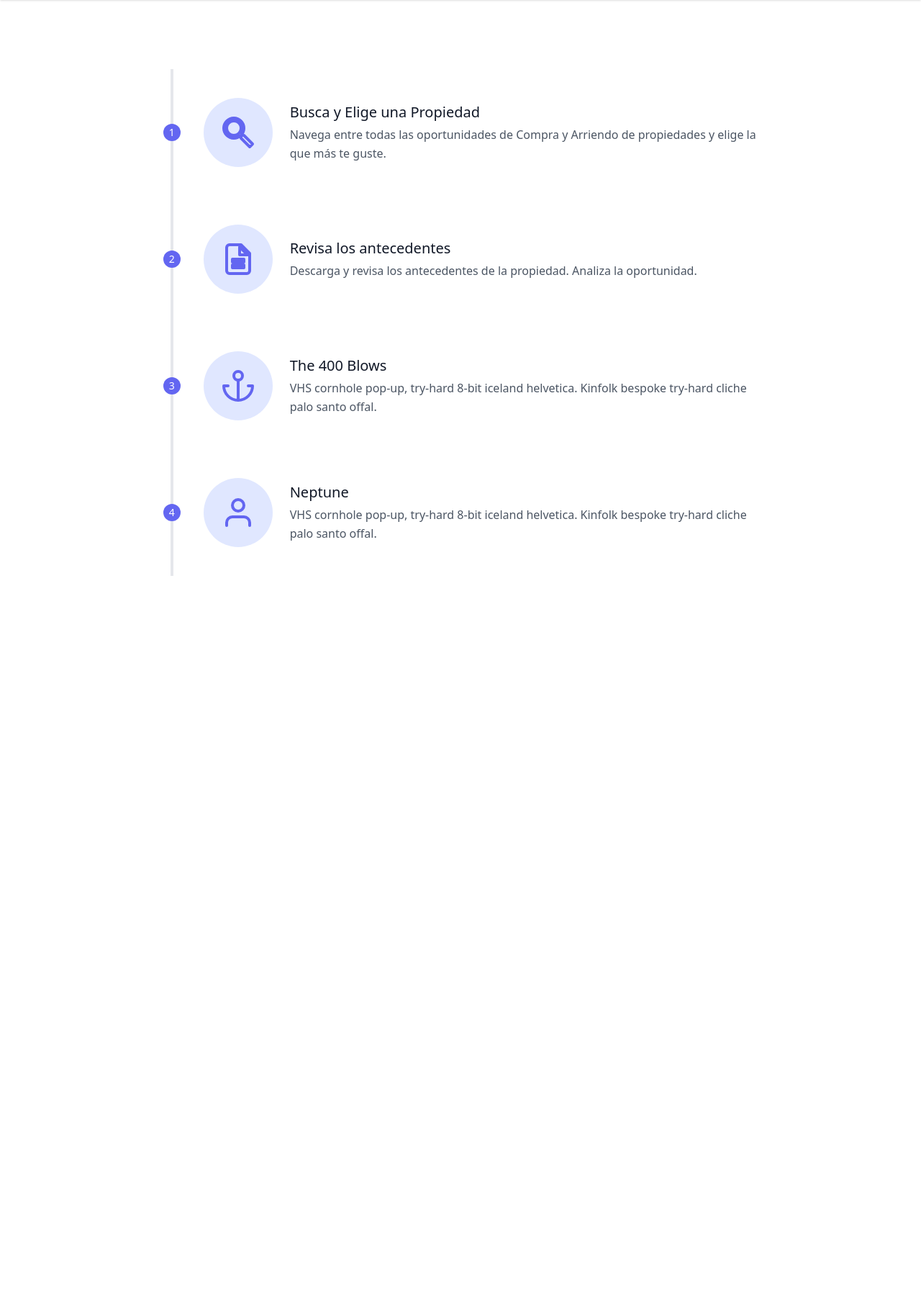
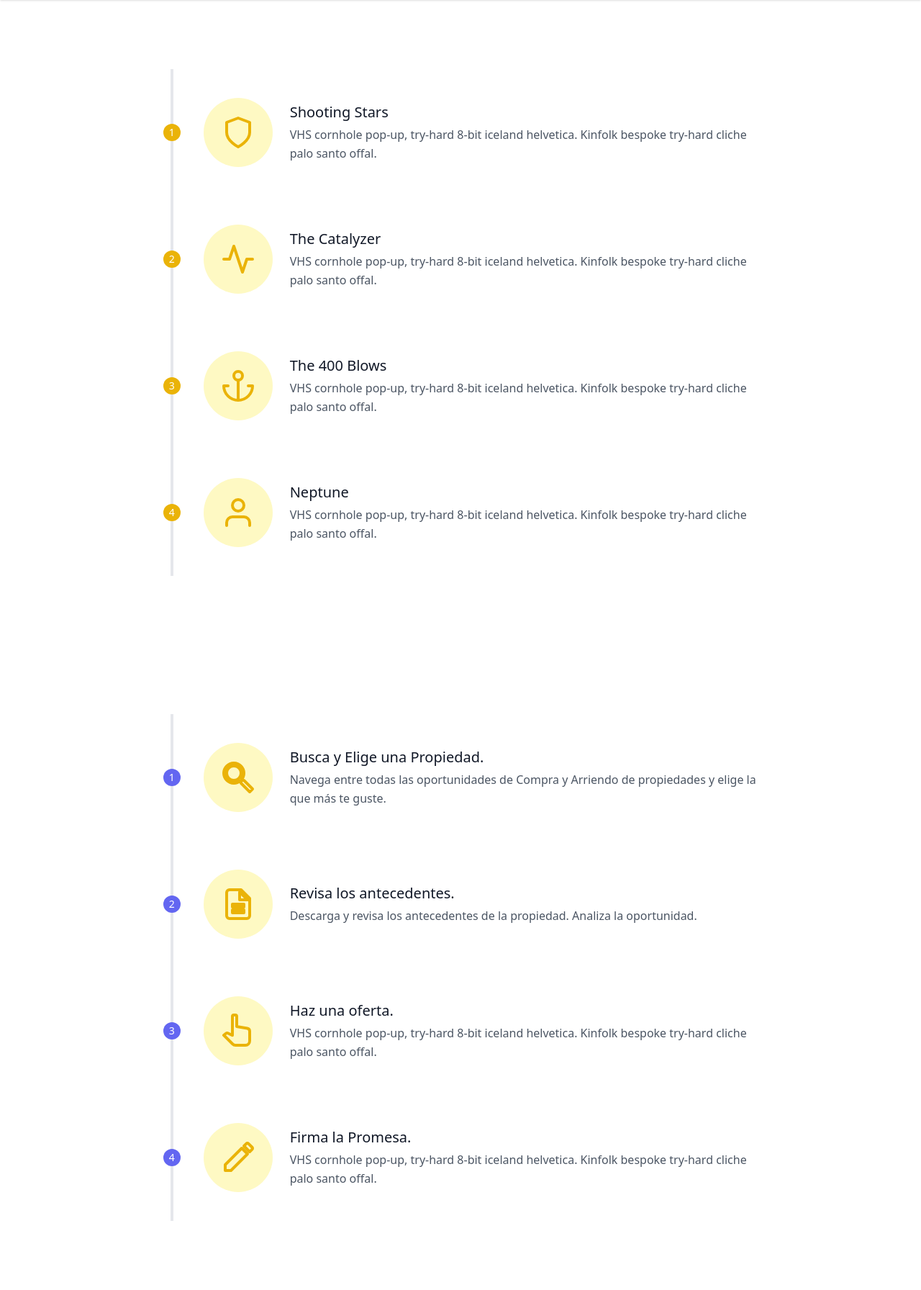
Before and after one commit to pablodonetch/bestoff, a Django app: page / in a window 1280 px wide. Shown: the part 112-1904 px from the top of the page at 72% size. Before the commit the page ends 912 px from the top, so only its background shows below. Run offline with Django 4.2, Linux system fonts and the light colour scheme; some libraries are stand-ins or nearby versions.

Commit message:
20220310_2

```diff
--- a/templates/components/steps.html
+++ b/templates/components/steps.html
@@ -4,16 +4,16 @@
         <div class="h-full w-6 absolute inset-0 flex items-center justify-center">
           <div class="h-full w-1 bg-gray-200 pointer-events-none"></div>
         </div>
-        <div class="flex-shrink-0 w-6 h-6 rounded-full mt-10 sm:mt-0 inline-flex items-center justify-center bg-indigo-500 text-white relative z-10 title-font font-medium text-sm">1</div>
+        <div class="flex-shrink-0 w-6 h-6 rounded-full mt-10 sm:mt-0 inline-flex items-center justify-center bg-yellow-500 text-white relative z-10 title-font font-medium text-sm">1</div>
         <div class="flex-grow md:pl-8 pl-6 flex sm:items-center items-start flex-col sm:flex-row">
-          <div class="flex-shrink-0 w-24 h-24 bg-indigo-100 text-indigo-500 rounded-full inline-flex items-center justify-center">
+          <div class="flex-shrink-0 w-24 h-24 bg-yellow-100 text-yellow-500 rounded-full inline-flex items-center justify-center">
             <svg fill="none" stroke="currentColor" stroke-linecap="round" stroke-linejoin="round" stroke-width="2" class="w-12 h-12" viewBox="0 0 24 24">
-                <path d="M 9 2 C 5.1458514 2 2 5.1458514 2 9 C 2 12.854149 5.1458514 16 9 16 C 10.747998 16 12.345009 15.348024 13.574219 14.28125 L 14 14.707031 L 14 16 L 20 22 L 22 20 L 16 14 L 14.707031 14 L 14.28125 13.574219 C 15.348024 12.345009 16 10.747998 16 9 C 16 5.1458514 12.854149 2 9 2 z M 9 4 C 11.773268 4 14 6.2267316 14 9 C 14 11.773268 11.773268 14 9 14 C 6.2267316 14 4 11.773268 4 9 C 4 6.2267316 6.2267316 4 9 4 z"></path>
+              <path d="M12 22s8-4 8-10V5l-8-3-8 3v7c0 6 8 10 8 10z"></path>
             </svg>
           </div>
           <div class="flex-grow sm:pl-6 mt-6 sm:mt-0">
-            <h2 class="font-medium title-font text-gray-900 mb-1 text-xl">Busca y Elige una Propiedad</h2>
-            <p class="leading-relaxed">Navega entre todas las oportunidades de Compra y Arriendo de propiedades y elige la que más te guste.</p>
+            <h2 class="font-medium title-font text-gray-900 mb-1 text-xl">Shooting Stars</h2>
+            <p class="leading-relaxed">VHS cornhole pop-up, try-hard 8-bit iceland helvetica. Kinfolk bespoke try-hard cliche palo santo offal.</p>
           </div>
         </div>
       </div>
@@ -21,16 +21,16 @@
         <div class="h-full w-6 absolute inset-0 flex items-center justify-center">
           <div class="h-full w-1 bg-gray-200 pointer-events-none"></div>
         </div>
-        <div class="flex-shrink-0 w-6 h-6 rounded-full mt-10 sm:mt-0 inline-flex items-center justify-center bg-indigo-500 text-white relative z-10 title-font font-medium text-sm">2</div>
+        <div class="flex-shrink-0 w-6 h-6 rounded-full mt-10 sm:mt-0 inline-flex items-center justify-center bg-yellow-500 text-white relative z-10 title-font font-medium text-sm">2</div>
         <div class="flex-grow md:pl-8 pl-6 flex sm:items-center items-start flex-col sm:flex-row">
-          <div class="flex-shrink-0 w-24 h-24 bg-indigo-100 text-indigo-500 rounded-full inline-flex items-center justify-center">
+          <div class="flex-shrink-0 w-24 h-24 bg-yellow-100 text-yellow-500 rounded-full inline-flex items-center justify-center">
             <svg fill="none" stroke="currentColor" stroke-linecap="round" stroke-linejoin="round" stroke-width="2" class="w-12 h-12" viewBox="0 0 24 24">
-                <path d="M14,2H6C4.9,2,4,2.9,4,4v16c0,1.1,0.9,2,2,2h12c1.1,0,2-0.9,2-2V8L14,2z M16,18H8v-2h8V18z M16,14H8v-2h8V14z M13,9V3.5 L18.5,9H13z"></path>
+              <path d="M22 12h-4l-3 9L9 3l-3 9H2"></path>
             </svg>
           </div>
           <div class="flex-grow sm:pl-6 mt-6 sm:mt-0">
-            <h2 class="font-medium title-font text-gray-900 mb-1 text-xl">Revisa los antecedentes</h2>
-            <p class="leading-relaxed">Descarga y revisa los antecedentes de la propiedad. Analiza la oportunidad.</p>
+            <h2 class="font-medium title-font text-gray-900 mb-1 text-xl">The Catalyzer</h2>
+            <p class="leading-relaxed">VHS cornhole pop-up, try-hard 8-bit iceland helvetica. Kinfolk bespoke try-hard cliche palo santo offal.</p>
           </div>
         </div>
       </div>
@@ -38,9 +38,9 @@
         <div class="h-full w-6 absolute inset-0 flex items-center justify-center">
           <div class="h-full w-1 bg-gray-200 pointer-events-none"></div>
         </div>
-        <div class="flex-shrink-0 w-6 h-6 rounded-full mt-10 sm:mt-0 inline-flex items-center justify-center bg-indigo-500 text-white relative z-10 title-font font-medium text-sm">3</div>
+        <div class="flex-shrink-0 w-6 h-6 rounded-full mt-10 sm:mt-0 inline-flex items-center justify-center bg-yellow-500 text-white relative z-10 title-font font-medium text-sm">3</div>
         <div class="flex-grow md:pl-8 pl-6 flex sm:items-center items-start flex-col sm:flex-row">
-          <div class="flex-shrink-0 w-24 h-24 bg-indigo-100 text-indigo-500 rounded-full inline-flex items-center justify-center">
+          <div class="flex-shrink-0 w-24 h-24 bg-yellow-100 text-yellow-500 rounded-full inline-flex items-center justify-center">
             <svg fill="none" stroke="currentColor" stroke-linecap="round" stroke-linejoin="round" stroke-width="2" class="w-12 h-12" viewBox="0 0 24 24">
               <circle cx="12" cy="5" r="3"></circle>
               <path d="M12 22V8M5 12H2a10 10 0 0020 0h-3"></path>
@@ -56,9 +56,9 @@
         <div class="h-full w-6 absolute inset-0 flex items-center justify-center">
           <div class="h-full w-1 bg-gray-200 pointer-events-none"></div>
         </div>
-        <div class="flex-shrink-0 w-6 h-6 rounded-full mt-10 sm:mt-0 inline-flex items-center justify-center bg-indigo-500 text-white relative z-10 title-font font-medium text-sm">4</div>
+        <div class="flex-shrink-0 w-6 h-6 rounded-full mt-10 sm:mt-0 inline-flex items-center justify-center bg-yellow-500 text-white relative z-10 title-font font-medium text-sm">4</div>
         <div class="flex-grow md:pl-8 pl-6 flex sm:items-center items-start flex-col sm:flex-row">
-          <div class="flex-shrink-0 w-24 h-24 bg-indigo-100 text-indigo-500 rounded-full inline-flex items-center justify-center">
+          <div class="flex-shrink-0 w-24 h-24 bg-yellow-100 text-yellow-500 rounded-full inline-flex items-center justify-center">
             <svg fill="none" stroke="currentColor" stroke-linecap="round" stroke-linejoin="round" stroke-width="2" class="w-12 h-12" viewBox="0 0 24 24">
               <path d="M20 21v-2a4 4 0 00-4-4H8a4 4 0 00-4 4v2"></path>
               <circle cx="12" cy="7" r="4"></circle>
@@ -72,3 +72,79 @@
       </div>
     </div>
   </section>
+
+
+
+
+<section class="text-gray-600 body-font">
+    <div class="container px-5 py-24 mx-auto flex flex-wrap">
+      <div class="flex relative pt-10 pb-20 sm:items-center md:w-2/3 mx-auto">
+        <div class="h-full w-6 absolute inset-0 flex items-center justify-center">
+          <div class="h-full w-1 bg-gray-200 pointer-events-none"></div>
+        </div>
+        <div class="flex-shrink-0 w-6 h-6 rounded-full mt-10 sm:mt-0 inline-flex items-center justify-center bg-indigo-500 text-white relative z-10 title-font font-medium text-sm">1</div>
+        <div class="flex-grow md:pl-8 pl-6 flex sm:items-center items-start flex-col sm:flex-row">
+            <div class="flex-shrink-0 w-24 h-24 bg-yellow-100 text-yellow-500 rounded-full inline-flex items-center justify-center">
+                <svg fill="none" stroke="currentColor" stroke-linecap="round" stroke-linejoin="round" stroke-width="2" class="w-12 h-12" viewBox="0 0 24 24">
+                    <path d="M 9 2 C 5.1458514 2 2 5.1458514 2 9 C 2 12.854149 5.1458514 16 9 16 C 10.747998 16 12.345009 15.348024 13.574219 14.28125 L 14 14.707031 L 14 16 L 20 22 L 22 20 L 16 14 L 14.707031 14 L 14.28125 13.574219 C 15.348024 12.345009 16 10.747998 16 9 C 16 5.1458514 12.854149 2 9 2 z M 9 4 C 11.773268 4 14 6.2267316 14 9 C 14 11.773268 11.773268 14 9 14 C 6.2267316 14 4 11.773268 4 9 C 4 6.2267316 6.2267316 4 9 4 z"></path>
+                </svg>
+            </div>
+                <div class="flex-grow sm:pl-6 mt-6 sm:mt-0">
+                <h2 class="font-medium title-font text-gray-900 mb-1 text-xl">Busca y Elige una Propiedad.</h2>
+                <p class="leading-relaxed">Navega entre todas las oportunidades de Compra y Arriendo de propiedades y elige la que más te guste.</p>
+            </div>
+        </div>
+      </div>
+      <div class="flex relative pb-20 sm:items-center md:w-2/3 mx-auto">
+        <div class="h-full w-6 absolute inset-0 flex items-center justify-center">
+          <div class="h-full w-1 bg-gray-200 pointer-events-none"></div>
+        </div>
+        <div class="flex-shrink-0 w-6 h-6 rounded-full mt-10 sm:mt-0 inline-flex items-center justify-center bg-indigo-500 text-white relative z-10 title-font font-medium text-sm">2</div>
+        <div class="flex-grow md:pl-8 pl-6 flex sm:items-center items-start flex-col sm:flex-row">
+            <div class="flex-shrink-0 w-24 h-24 bg-yellow-100 text-yellow-500 rounded-full inline-flex items-center justify-center">
+                <svg fill="none" stroke="currentColor" stroke-linecap="round" stroke-linejoin="round" stroke-width="2" class="w-12 h-12" viewBox="0 0 24 24">
+                    <path d="M14,2H6C4.9,2,4,2.9,4,4v16c0,1.1,0.9,2,2,2h12c1.1,0,2-0.9,2-2V8L14,2z M16,18H8v-2h8V18z M16,14H8v-2h8V14z M13,9V3.5 L18.5,9H13z"></path>
+                </svg>
+            </div>
+            <div class="flex-grow sm:pl-6 mt-6 sm:mt-0">
+                <h2 class="font-medium title-font text-gray-900 mb-1 text-xl">Revisa los antecedentes.</h2>
+                <p class="leading-relaxed">Descarga y revisa los antecedentes de la propiedad. Analiza la oportunidad.</p>
+            </div>
+        </div>
+      </div>
+      <div class="flex relative pb-20 sm:items-center md:w-2/3 mx-auto">
+        <div class="h-full w-6 absolute inset-0 flex items-center justify-center">
+          <div class="h-full w-1 bg-gray-200 pointer-events-none"></div>
+        </div>
+        <div class="flex-shrink-0 w-6 h-6 rounded-full mt-10 sm:mt-0 inline-flex items-center justify-center bg-indigo-500 text-white relative z-10 title-font font-medium text-sm">3</div>
+        <div class="flex-grow md:pl-8 pl-6 flex sm:items-center items-start flex-col sm:flex-row">
+            <div class="flex-shrink-0 w-24 h-24 bg-yellow-100 text-yellow-500 rounded-full inline-flex items-center justify-center">
+                <svg fill="none" stroke="currentColor" stroke-linecap="round" stroke-linejoin="round" stroke-width="2" class="w-12 h-12" viewBox="0 0 24 24">
+                <path d="M 9 1 C 8.448 1 8 1.448 8 2 L 8 9 L 8 14 L 8 15.15625 L 5.15625 13.714844 C 4.59425 13.429844 3.917875 13.495766 3.421875 13.884766 L 2 15 L 8.1210938 21.121094 C 8.6840937 21.684094 9.4461875 22 10.242188 22 L 17 22 C 18.657 22 20 20.657 20 19 L 20 12.193359 C 20 11.215359 19.292125 10.381703 18.328125 10.220703 L 11 9 L 11 2 C 11 1.448 10.552 1 10 1 L 9 1 z"></path>
+                </svg>
+            </div>
+            <div class="flex-grow sm:pl-6 mt-6 sm:mt-0">
+                <h2 class="font-medium title-font text-gray-900 mb-1 text-xl">Haz una oferta.</h2>
+                <p class="leading-relaxed">VHS cornhole pop-up, try-hard 8-bit iceland helvetica. Kinfolk bespoke try-hard cliche palo santo offal.</p>
+            </div>
+        </div>
+      </div>
+      <div class="flex relative pb-10 sm:items-center md:w-2/3 mx-auto">
+        <div class="h-full w-6 absolute inset-0 flex items-center justify-center">
+          <div class="h-full w-1 bg-gray-200 pointer-events-none"></div>
+        </div>
+        <div class="flex-shrink-0 w-6 h-6 rounded-full mt-10 sm:mt-0 inline-flex items-center justify-center bg-indigo-500 text-white relative z-10 title-font font-medium text-sm">4</div>
+        <div class="flex-grow md:pl-8 pl-6 flex sm:items-center items-start flex-col sm:flex-row">
+            <div class="flex-shrink-0 w-24 h-24 bg-yellow-100 text-yellow-500 rounded-full inline-flex items-center justify-center">
+                <svg fill="none" stroke="currentColor" stroke-linecap="round" stroke-linejoin="round" stroke-width="2" class="w-12 h-12" viewBox="0 0 24 24">
+                    <path d="M 18.414062 2 C 18.158188 2 17.902031 2.0974687 17.707031 2.2929688 L 16 4 L 20 8 L 21.707031 6.2929688 C 22.098031 5.9019687 22.098031 5.2689063 21.707031 4.8789062 L 19.121094 2.2929688 C 18.925594 2.0974687 18.669937 2 18.414062 2 z M 14.5 5.5 L 3 17 L 3 21 L 7 21 L 18.5 9.5 L 14.5 5.5 z"></path>
+                </svg>
+            </div>
+            <div class="flex-grow sm:pl-6 mt-6 sm:mt-0">
+                <h2 class="font-medium title-font text-gray-900 mb-1 text-xl">Firma la Promesa.</h2>
+                <p class="leading-relaxed">VHS cornhole pop-up, try-hard 8-bit iceland helvetica. Kinfolk bespoke try-hard cliche palo santo offal.</p>
+            </div>
+        </div>
+      </div>
+    </div>
+  </section>
--- a/theme/static/css/dist/styles.css
+++ b/theme/static/css/dist/styles.css
@@ -975,14 +975,19 @@ select {
   background-color: rgb(229 231 235 / var(--tw-bg-opacity));
 }
 
+.bg-yellow-500 {
+  --tw-bg-opacity: 1;
+  background-color: rgb(234 179 8 / var(--tw-bg-opacity));
+}
+
+.bg-yellow-100 {
+  --tw-bg-opacity: 1;
+  background-color: rgb(254 249 195 / var(--tw-bg-opacity));
+}
+
 .bg-indigo-500 {
   --tw-bg-opacity: 1;
   background-color: rgb(99 102 241 / var(--tw-bg-opacity));
-}
-
-.bg-indigo-100 {
-  --tw-bg-opacity: 1;
-  background-color: rgb(224 231 255 / var(--tw-bg-opacity));
 }
 
 .fill-current {
@@ -1115,9 +1120,9 @@ select {
   color: rgb(255 255 255 / var(--tw-text-opacity));
 }
 
-.text-indigo-500 {
+.text-yellow-500 {
   --tw-text-opacity: 1;
-  color: rgb(99 102 241 / var(--tw-text-opacity));
+  color: rgb(234 179 8 / var(--tw-text-opacity));
 }
 
 .text-gray-900 {
```
